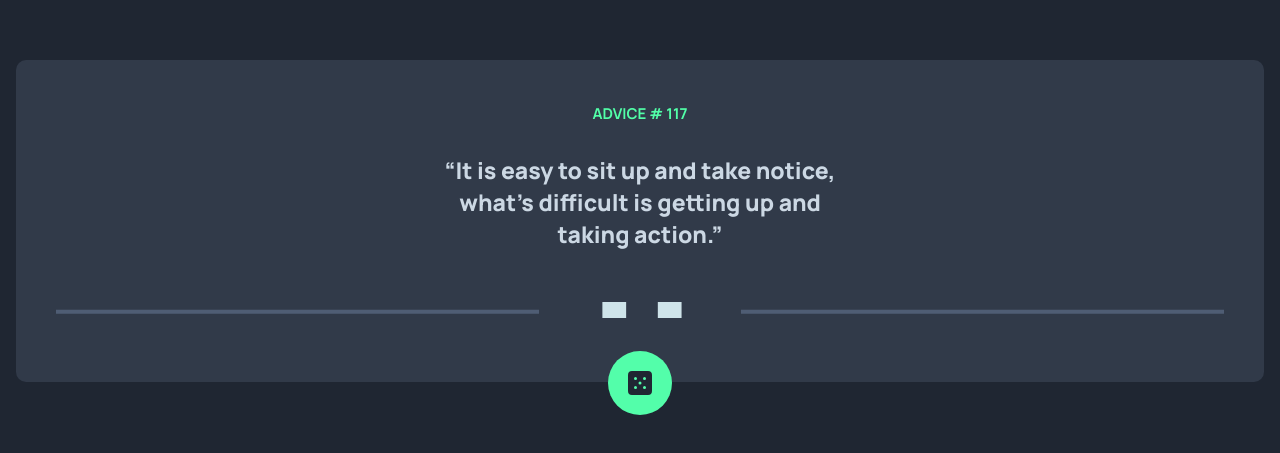
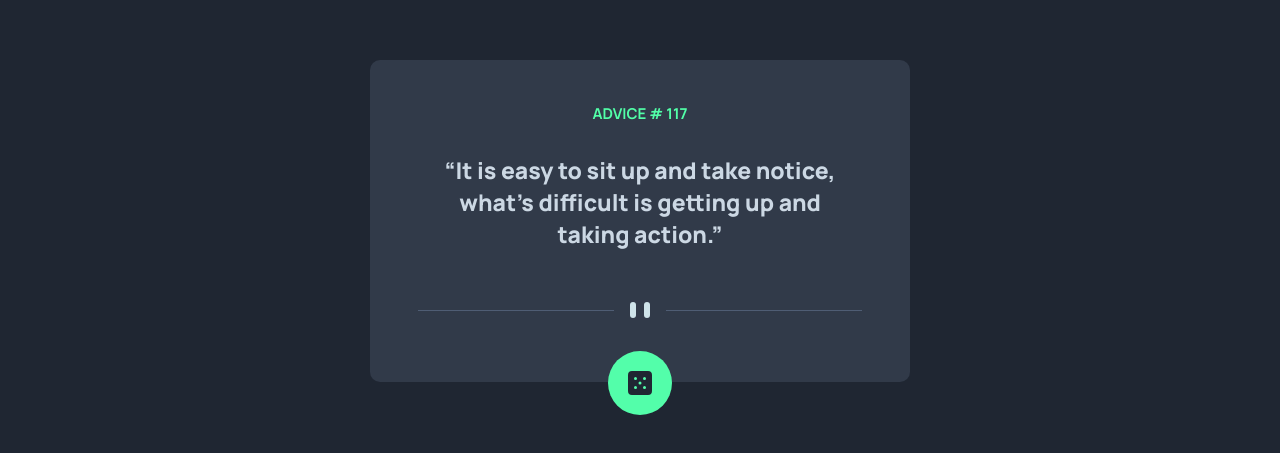
Before and after one commit to fistty/advice-generator-app-react, a React (Create React App) app: page / in a window 1280 px wide. Shown: the part 179-632 px from the top of the page. Built offline with nearby package versions, Linux system fonts and the light colour scheme; no server answers.

Commit message:
Update App.css

```diff
--- a/src/App.css
+++ b/src/App.css
@@ -37,10 +37,11 @@ main {
   border-radius: 10px;
   width: calc(100% - 32px);
   min-width: 343px;
-  /* min-height: 315px; */
+  max-width: 400px;
   padding-top: 43px;
   padding-bottom: 64px;
   position: relative;
+  transition: all 200ms ease-out;
 }
 
 h1 {
@@ -58,7 +59,6 @@ h1 > span {
   text-align: center;
   margin: 0 auto;
   margin-top: 30px;
-  /* border: 1px solid red; */
   min-height: 124px;
   font-size: 23px;
   font-weight: 800;
@@ -99,7 +99,7 @@ button > * {
 }
 
 button:hover > * {
-  transform: rotate(90deg);
+  transform: rotate(180deg);
 }
 
 button:active {
@@ -141,7 +141,7 @@ button:active {
   background-image: url("./images/pattern-divider-mobile.svg");
   background-position: center;
   background-repeat: no-repeat;
-  background-size: cover;
+  background-size: contain;
 }
 
 @keyframes moveDown {
@@ -191,3 +191,15 @@ button:active {
     transform: rotate(0) scale(1);
   }
 }
+
+@media screen and (min-width: 700px) {
+  main {
+    width: 540px;
+    min-width: unset;
+    max-width: unset;
+  }
+
+  .divider {
+    background-image: url("./images/pattern-divider-desktop.svg");
+  }
+}
```
